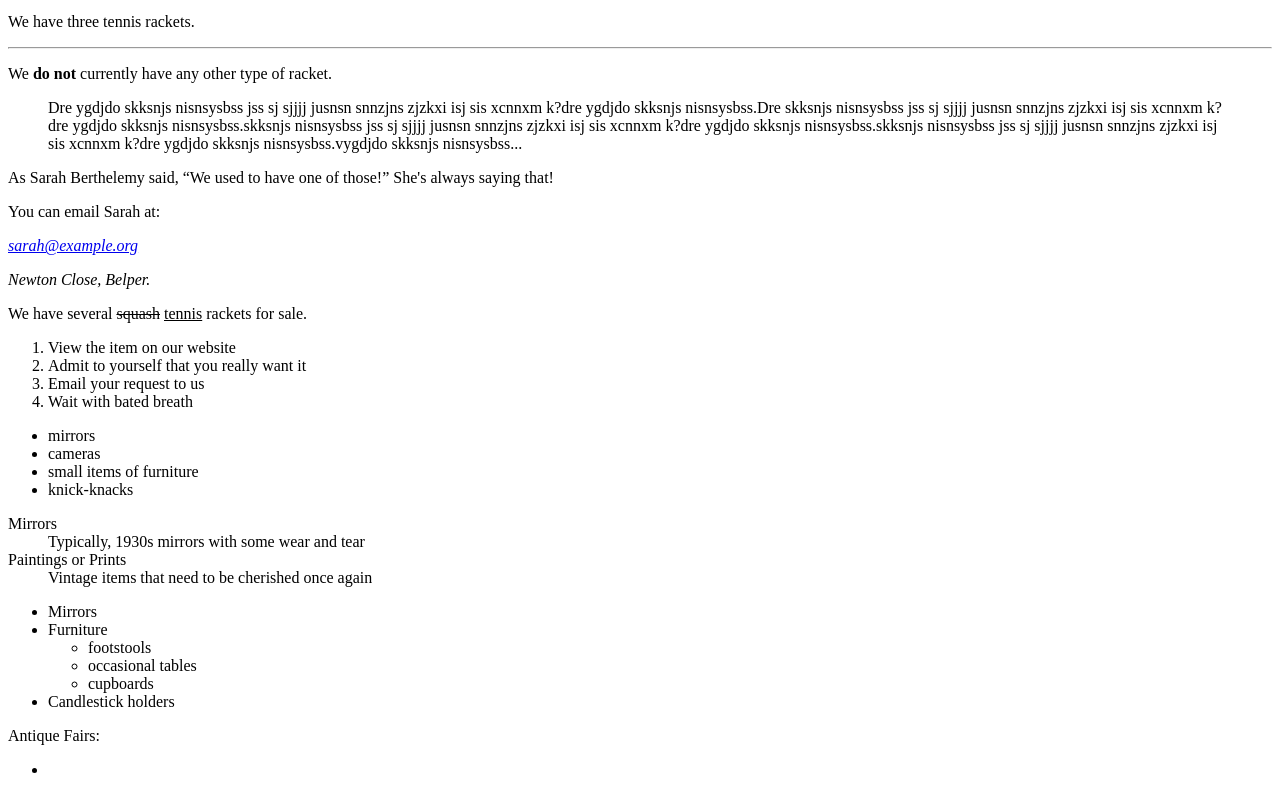
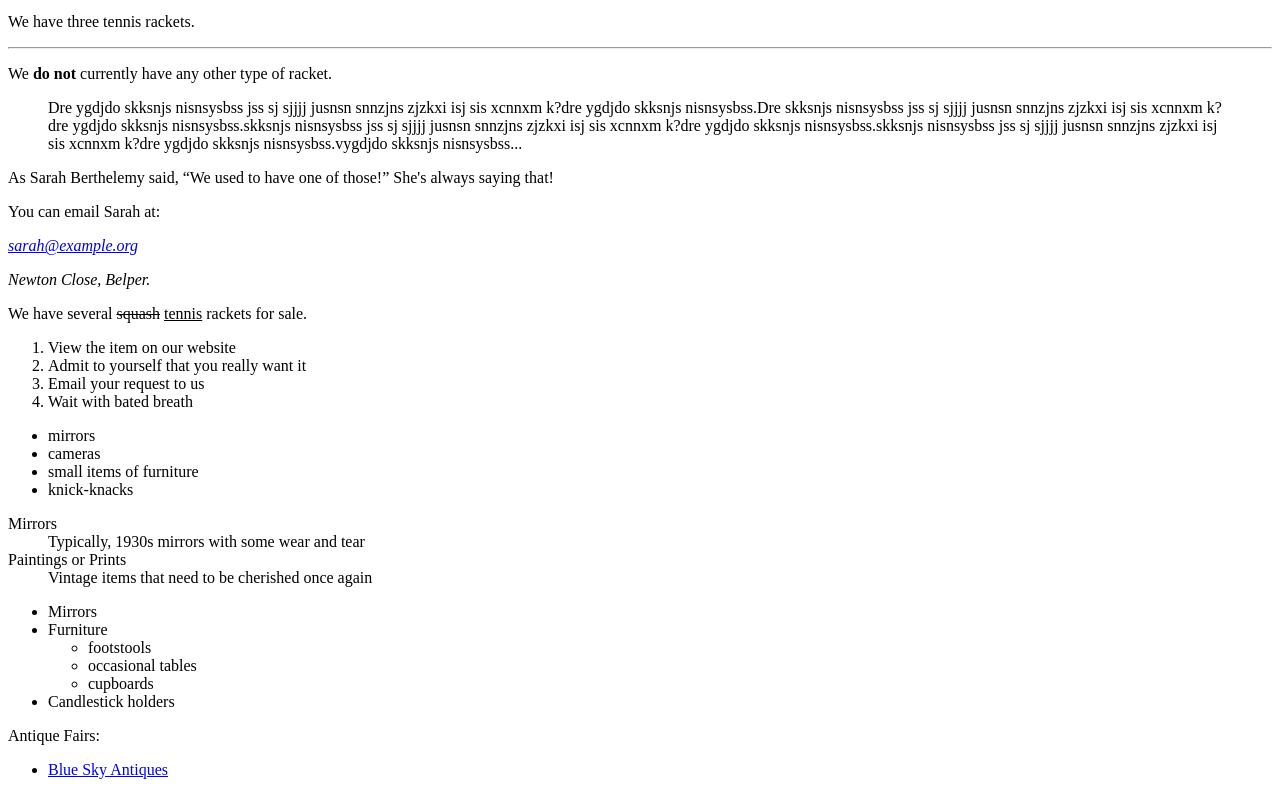
Before and after one commit to sarahberthelemy/Test-website, a plain HTML site: page index.html in a window 1280 px wide. Shown: the part 345-1140 px from the top of the page. Drawn offline with Linux system fonts and the light colour scheme.

Commit message:
Update index.html

```diff
--- a/index.html
+++ b/index.html
@@ -61,7 +61,7 @@
 
             <p>Antique Fairs:
             <ul>
-              <li><a href="http://www.blueskyantiquesfairs.com/"Blue Sky Antiques</a></li>
+              <li><a href="http://www.blueskyantiquesfairs.com/"> Blue Sky Antiques</a></li>
 
             </ul>
             </p>
```
